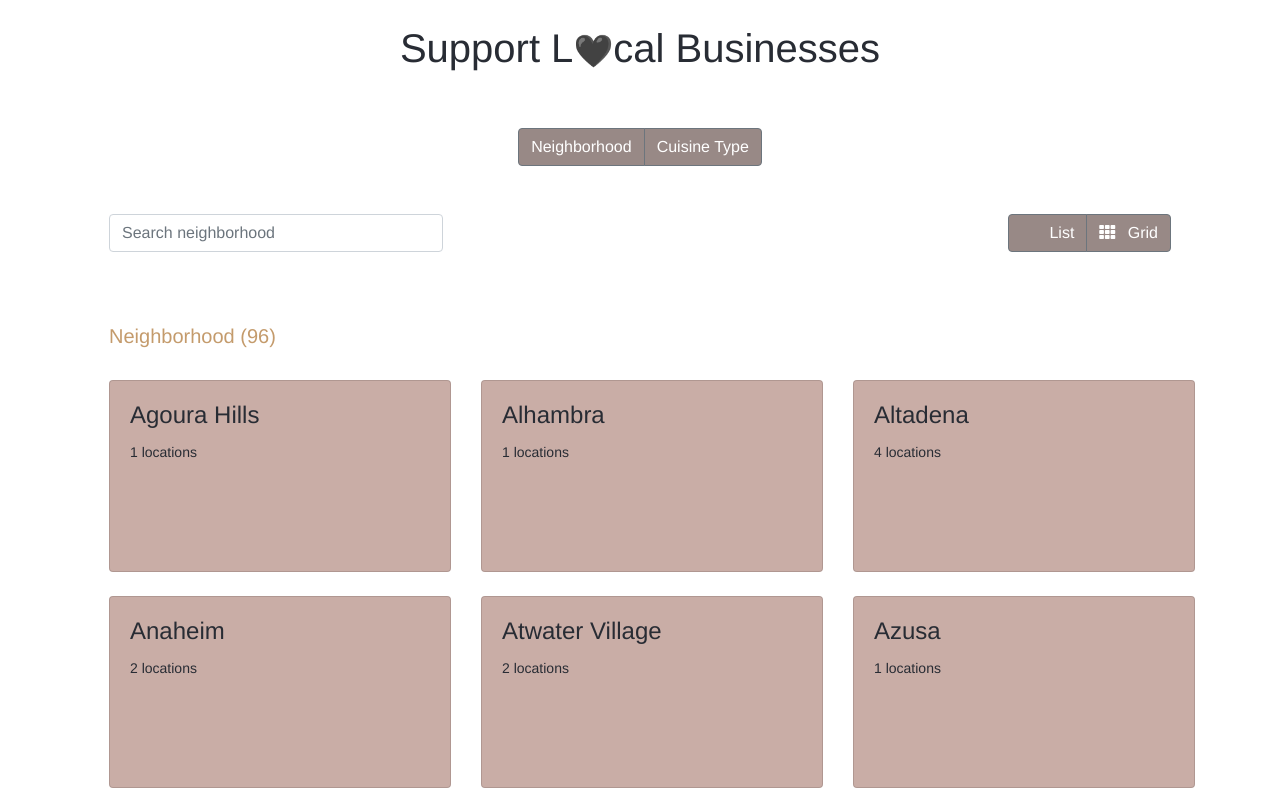
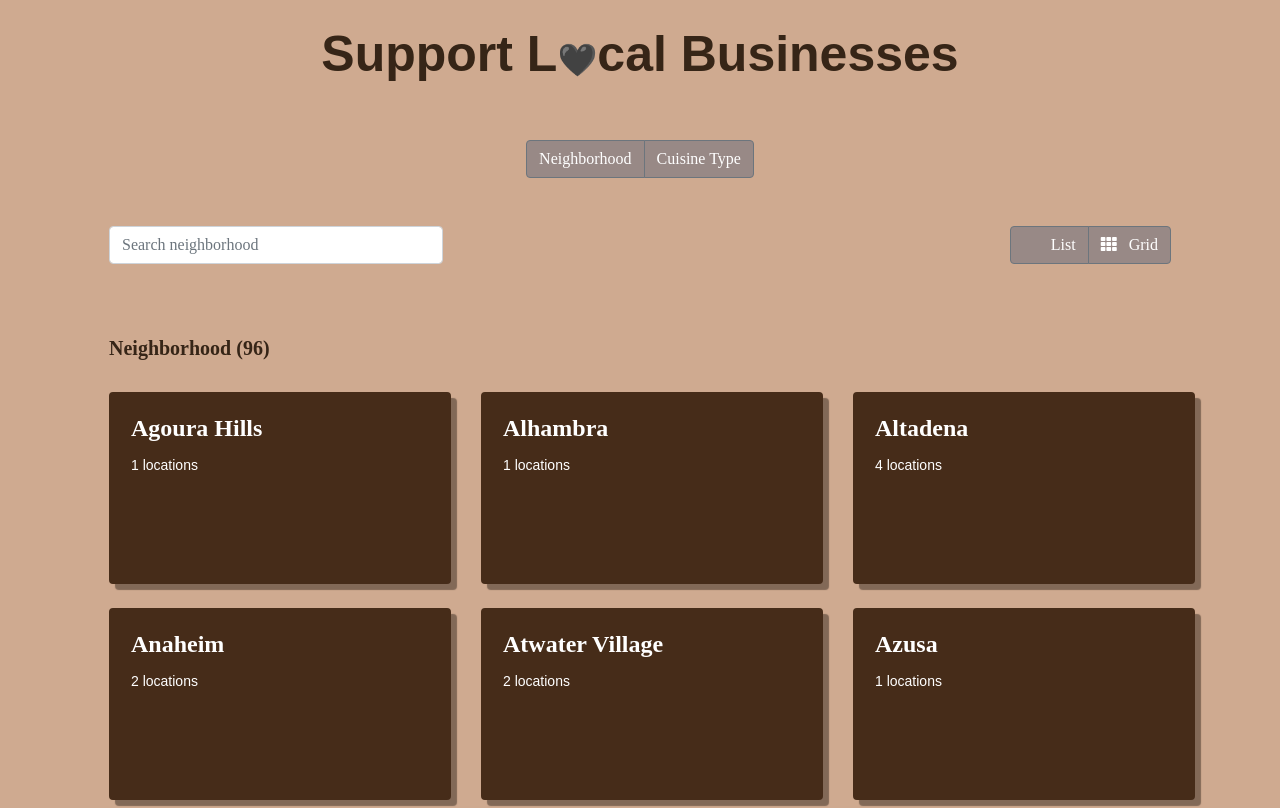
Before and after one commit to checkthemethod/support-local, a React (Create React App) app: page /all in a window 1280 px wide. Shown: the top 808 px of the page. Built offline with nearby package versions, Linux system fonts and the light colour scheme; a web font is replaced by a local one.

Commit message:
Adds fonts and colors to layout

```diff
--- a/src/App.css
+++ b/src/App.css
@@ -1,16 +1,56 @@
 
+/*
+  color palette:
+  https://coolors.co/362517-462c19-623e27-826957-cfaa90
+*/
 body {
-  font-family: Helvetica;
-  color: #C49B6C;
-}
-.App {
-  color: #C49B6C;
+  color: #362517;
+  font-size: 24px;
+  font-family: moret, serif;
+font-weight: 400;
+font-style: normal;
+  font-weight: 400;
+  background-color: #cfaa90;
+  font-size: 16px;
 }
 
-a {
-    color: #282c34;
+p {
+  font-family: ff-good-web-pro, sans-serif;
+  font-weight: 400;
+  font-style: normal;
 }
 
+
+h1 {
+  font-family: blenny, sans-serif;
+  font-weight: 900;
+  font-size: 50px;
+  color: #362517;
+}
+
+
+header a:hover {
+  text-decoration: none;
+}
+a {
+  color: #362517;
+  text-decoration: none;
+}
+.card a {
+  color: white;
+}
+a:hover {
+  color:  #826957;
+  //text-decoration: none;
+}
+
+.badge {
+  font-weight: 700;
+  font-size: 12px;
+}
+.badge-primary {
+  background-color: #623e27 !important;
+}
 .btn-secondary {
   background-color: #988986;
 }
@@ -50,9 +90,22 @@ a {
   }
 }
 
+h4, h5 {
+
+  font-family: moret, serif;
+  font-weight: 700;
+  font-style: normal;
+}
 .card {
-  background-color: #C9ADA6;
+
+  font-family: ff-good-web-pro, sans-serif;
+  font-weight: 400;
+  font-style: normal;
+  background-color: #462C19;
   min-height: 12rem;
+  color:  white;
+  border: 2px solid #462C19;
+  box-shadow: 6px 6px 1px #826957;
 }
 
 .heart {
```
